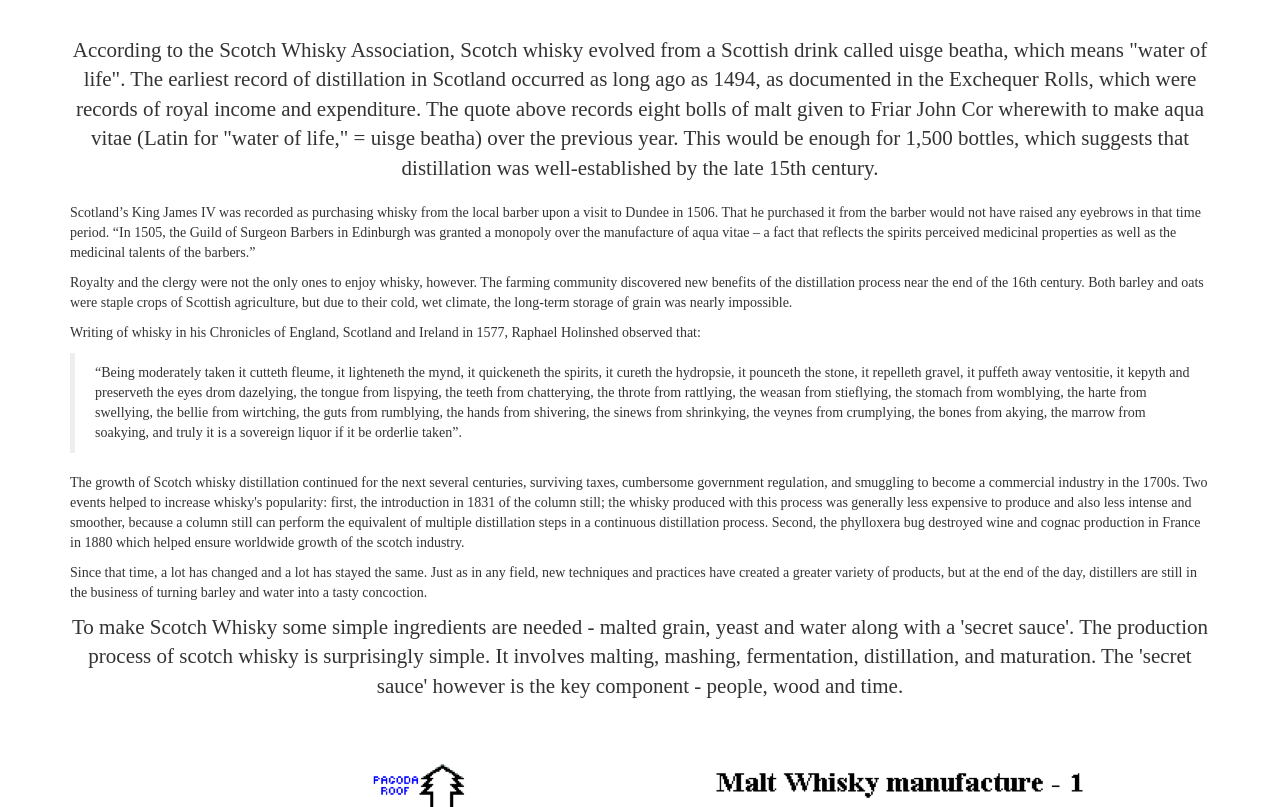
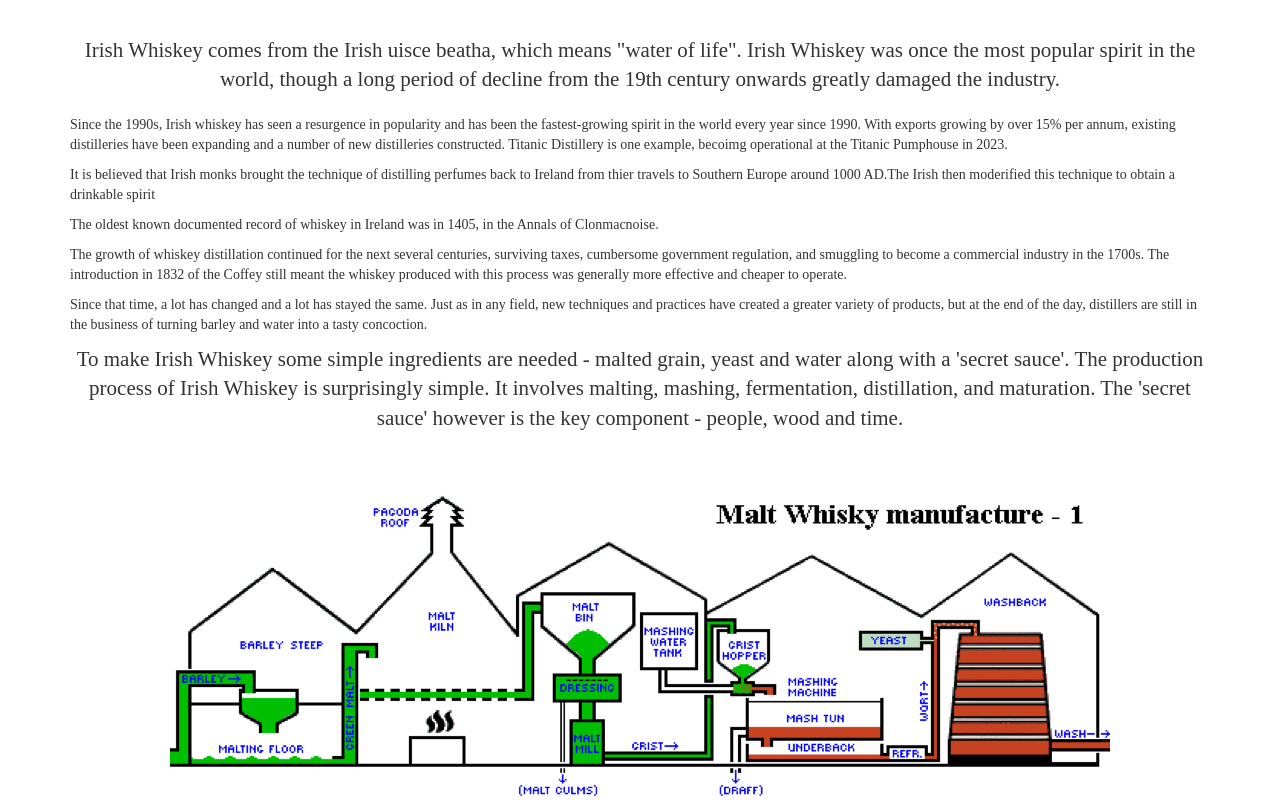
Before and after one commit to CaskCoin/caskcoin.github.io, a Jekyll site: the page built from pages/whisky_history.md, in a window 1280 px wide and 900 px high, scrolled down 361 px, cut to the strip 93-900 px from the top of the window. Built offline with Jekyll 4.4.1, drawn with Linux system fonts in a browser that asks for light colours; some web fonts are replaced; comment, search, counter and statistics services are not loaded; some of the changed text lies outside the part shown.

Commit message:
Update whisky_history.html

```diff
--- a/_layouts/whisky_history.html
+++ b/_layouts/whisky_history.html
@@ -7,23 +7,18 @@ layout: default
       <div class="row">
         <div class="col-md-12 col-sm-12 col-xs-12">
           </br></br>
-          <p class="lead text-center">According to the Scotch Whisky Association, Scotch whisky evolved from a Scottish drink called uisge beatha, which means "water of life". The earliest record of distillation in Scotland occurred as long ago as 1494, as documented in the Exchequer Rolls, which were records of royal income and expenditure. The quote above records eight bolls of malt given to Friar John Cor wherewith to make aqua vitae (Latin for "water of life," = uisge beatha) over the previous year. This would be enough for 1,500 bottles, which suggests that distillation was well-established by the late 15th century.</p>
+          <p class="lead text-center">Irish Whiskey comes from the Irish uisce beatha, which means "water of life". Irish Whiskey was once the most popular spirit in the world, though a long period of decline from the 19th century onwards greatly damaged the industry.</p>
 
-          <p>Scotland’s King James IV was recorded as purchasing whisky from the local barber upon a visit to Dundee in 1506. That he purchased it from the barber would not have raised any eyebrows in that time period. “In 1505, the Guild of Surgeon Barbers in Edinburgh was granted a monopoly over the manufacture of aqua vitae – a fact that reflects the spirits perceived medicinal properties as well as the medicinal talents of the barbers.”</p>
+          <p>Since the 1990s, Irish whiskey has seen a resurgence in popularity and has been the fastest-growing spirit in the world every year since 1990. With exports growing by over 15% per annum, existing distilleries have been expanding and a number of new distilleries constructed. Titanic Distillery is one example, becoimg operational at the Titanic Pumphouse in 2023.</p>
 
-          <p>Royalty and the clergy were not the only ones to enjoy whisky, however. The farming community discovered new benefits of the distillation process near the end of the 16th century. Both barley and oats were staple crops of Scottish agriculture, but due to their cold, wet climate, the long-term storage of grain was nearly impossible.</p>
+          <p>It is believed that Irish monks brought the technique of distilling perfumes back to Ireland from thier travels to Southern Europe around 1000 AD.The Irish then moderified this technique to obtain a drinkable spirit</p>
+          <p>The oldest known documented record of whiskey in Ireland was in 1405, in the Annals of Clonmacnoise.</p>
 
-          <p>Writing of whisky in his Chronicles of England, Scotland and Ireland in 1577, Raphael Holinshed observed that:</p>
-
-          <blockquote class="blockquote">
-            <p>“Being moderately taken it cutteth fleume, it lighteneth the mynd, it quickeneth the spirits, it cureth the hydropsie, it pounceth the stone, it repelleth gravel, it puffeth away ventositie, it kepyth and preserveth the eyes drom dazelying, the tongue from lispying, the teeth from chatterying, the throte from rattlying, the weasan from stieflying, the stomach from womblying, the harte from swellying, the bellie from wirtching, the guts from rumblying, the hands from shivering, the sinews from shrinkying, the veynes from crumplying, the bones from akying, the marrow from soakying, and truly it is a sovereign liquor if it be orderlie taken”.</p>
-          </blockquote>
-
-          <p>The growth of Scotch whisky distillation continued for the next several centuries, surviving taxes, cumbersome government regulation, and smuggling to become a commercial industry in the 1700s. Two events helped to increase whisky's popularity: first, the introduction in 1831 of the column still; the whisky produced with this process was generally less expensive to produce and also less intense and smoother, because a column still can perform the equivalent of multiple distillation steps in a continuous distillation process. Second, the phylloxera bug destroyed wine and cognac production in France in 1880 which helped ensure worldwide growth of the scotch industry.</p>
+          <p>The growth of whiskey distillation continued for the next several centuries, surviving taxes, cumbersome government regulation, and smuggling to become a commercial industry in the 1700s. The introduction in 1832 of the Coffey still meant the whiskey produced with this process was generally more effective and cheaper to operate.</p>
 
           <p>Since that time, a lot has changed and a lot has stayed the same. Just as in any field, new techniques and practices have created a greater variety of products, but at the end of the day, distillers are still in the business of turning barley and water into a tasty concoction.</p>
 
-          <p class="lead text-center">To make Scotch Whisky some simple ingredients are needed - malted grain, yeast and water along with a 'secret sauce'. The production process of scotch whisky is surprisingly simple. It involves malting, mashing, fermentation, distillation, and maturation. The 'secret sauce' however is the key component - people, wood and time.</p>
+          <p class="lead text-center">To make Irish Whiskey some simple ingredients are needed - malted grain, yeast and water along with a 'secret sauce'. The production process of Irish Whiskey is surprisingly simple. It involves malting, mashing, fermentation, distillation, and maturation. The 'secret sauce' however is the key component - people, wood and time.</p>
 
           </br></br>
           <img src="/img/manufacture01.png" class="img-rounded center-block img-responsive" alt="Manufacturing Process">
@@ -32,9 +27,9 @@ layout: default
           <ol>
             <li>Malting — the process of turning barley into malt, very similar to the early stages of making beer. Barley is soaked or “steeped” in water, drained, then spread out on the malting floor to germinate. During the germination process (generally 6 or 7 days), enzymes are released, which convert the starches into maltose, a sugar. At this point, the malted barley is dried using the smoke from an underground furnace called a “kiln.” The fire for the furnace is often stoked with peat which is why you’ll hear scotch drinkers refer to a “smoky peat” flavor in many whiskies.</li>
             <li>Mashing — the dried malt is then ground into a course flour with the consistency of oatmeal, called “grist.” The grist is then mixed with hot water and pumped into a vessel called a “mash tun.” In the mash tun, the water and ground malt is thoroughly mixed and allowed to steep so that the sugars in the malt are released into liquid. This sugary liquid is called “wort.”</li>
-            <li>Fermentation — the wort is then drawn off and pumped into large wooden or steel vessels called “washbacks.” Once there, it is combined with yeast and allowed to ferment. The length of fermentation can be different depending on the environment, but it generally takes about two days. “The living yeast feeds on the sugars, producing alcohol and small quantities of other compounds known as congeners, which contribute to the flavor of the whisky,” according to scotlandwhisky.com. The resulting liquid is anywhere from 5-8% alcohol by volume and is called “wash.”</li>
-            <li>Distillation — the wash is distilled twice (single malt in a pot still, grain whisky in a Coffey still). The first still is the wash still and is used to separate the water from the alcohol by boiling the wash, collecting the evaporated alcohol which condenses at the top and collecting it in a condenser. The resulting liquid is called “low wine” and is approximately 20% alcohol by volume. The low wine is then sent through the second still, also called the “spirit still.” This process is slower and the climate must be very closely monitored. The stillman discards the first part of the distillate, called ‘foreshots’ and the last part known as ‘feints,’ because these contain unpleasant higher alcohols. The center part of the distillation is preserved and this is the whisky we drink. This spirit is colorless and gets its color during maturing in oak barrels.</li>
-            <li>Maturation — the unfinished Scotch is then placed in oak barrels, or casks, for the maturation process to begin. Throughout the maturation the whisky becomes much smoother, increases in flavor and begins to retain the golden color of the barrels inside which it rests. Traditionally second-hand sherry barrels were used to age whisky, but today bourbon barrels are also common. Some producers experiment with other varieties including port, beer, cognac, and even wine. Each barrel passes on a distinct flavor to its contents. In order to be considered “Scotch” is must be aged in Scotland for at least three years. Though each whisky reaches its maturation at different ages, most are now aged anywhere from 8-20 years. Many feel that the longer a scotch is aged the smoother and more flavorful it becomes — old whiskies are also more rare and cost a quite a bit more.</li>
+            <li>Fermentation — the wort is then drawn off and pumped into large wooden or steel vessels called “washbacks.” Once there, it is combined with yeast and allowed to ferment. The length of fermentation can be different depending on the environment, but it generally takes about two days. The living yeast feeds on the sugars, producing alcohol and small quantities of other compounds known as congeners, which contribute to the flavor of the whiskey. The resulting liquid is anywhere from 5-8% alcohol by volume and is called “wash.”</li>
+            <li>Distillation — the wash is distilled twice (single malt in a pot still, grain whisky in a Coffey still). The first still is the wash still and is used to separate the water from the alcohol by boiling the wash, collecting the evaporated alcohol which condenses at the top and collecting it in a condenser. The resulting liquid is called “low wine” and is approximately 20% alcohol by volume. The low wine is then sent through the second still, also called the “spirit still.” This process is slower and the climate must be very closely monitored. The stillman discards the first part of the distillate, called ‘foreshots’ and the last part known as ‘feints,’ because these contain unpleasant higher alcohols. The center part of the distillation is preserved and this is the whiskey we drink. This spirit is colorless and gets its color during maturing in oak barrels.</li>
+            <li>Maturation — the unfinished Whiskey is then placed in oak barrels, or casks, for the maturation process to begin. Throughout the maturation the whiskey becomes much smoother, increases in flavor and begins to retain the golden color of the barrels inside which it rests. Traditionally second-hand sherry barrels were used to age whiskey, but today bourbon barrels are also common. Some producers experiment with other varieties including port, beer, cognac, and even wine. Each barrel passes on a distinct flavor to its contents. In order to be considered Whiskey it must be aged in Ireland for at least three years. Though each whiskey reaches its maturation at different ages, most are now aged anywhere from 5-20 years. Many feel that the longer it is aged the smoother and more flavorful it becomes — old whiskies are also more rare and cost a quite a bit more.</li>
           </ol>
 
           </br></br>
```
